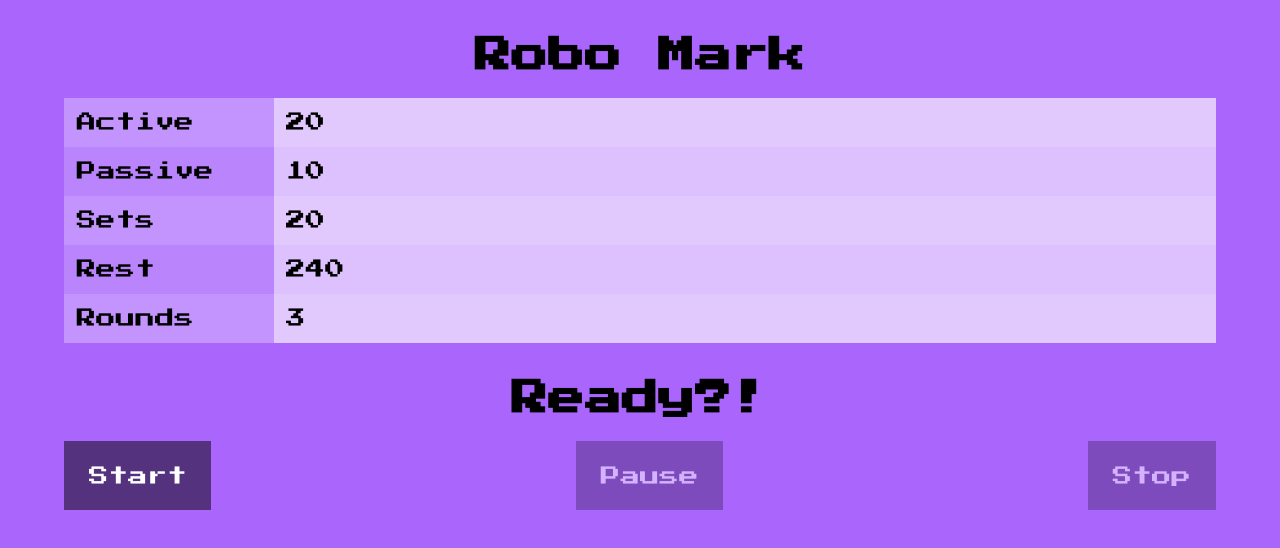
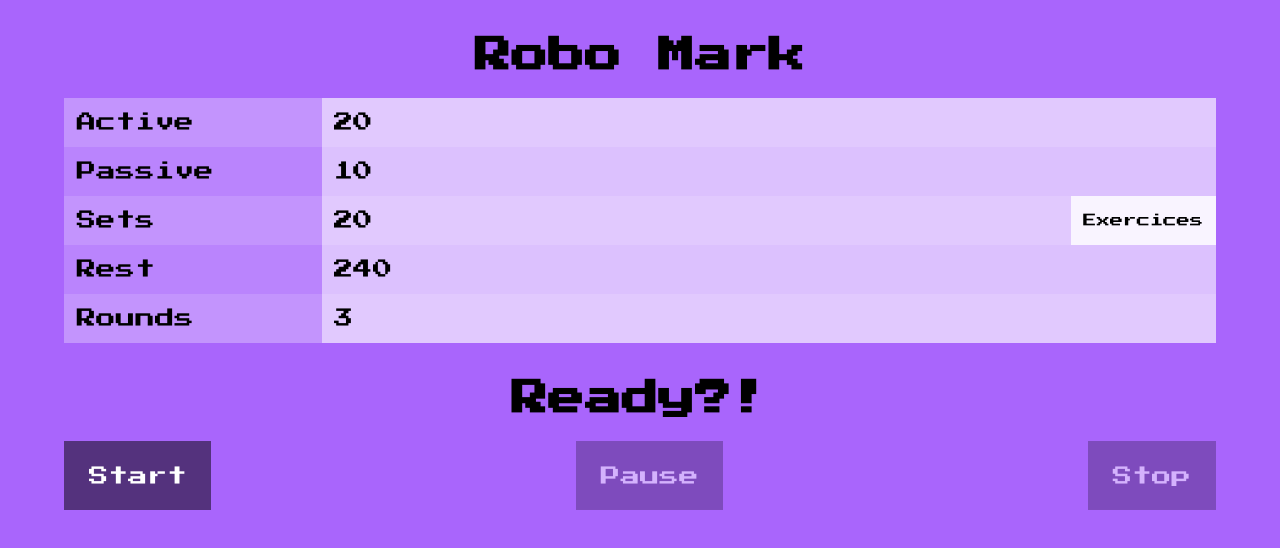
Before and after one commit to marlonbaeten/marlonbaeten.github.io, a React (Vite) app: page / in a window 1280 px wide. Shown: the top 548 px of the page. Built offline with nearby package versions, Linux system fonts and the light colour scheme; no server answers.

Commit message:
Added exercises

```diff
--- a/src/components/App.tsx
+++ b/src/components/App.tsx
@@ -37,6 +37,13 @@ const App = () => {
                 {action.mode === Mode.PASSIVE && 'Chill 😅'}
               </div>
             </div>
+            {action.exercise && (
+              <div className="row">
+                <div className="action">
+                  {action.exercise}
+                </div>
+              </div>
+            )}
             <div className="row">
               <div className="time">
                 <span className="label">Time</span>
--- a/src/components/Config.tsx
+++ b/src/components/Config.tsx
@@ -1,7 +1,9 @@
-import React from 'react';
+import React, { useState } from 'react';
 import { ActionType } from './useTimer';
 
 export default function Config({ state, dispatch }) {
+  const [showExercices, setShowExercices] = useState(state.exercises.length > 0);
+
   return (
     <div className="config">
       <div className="group">
@@ -45,7 +47,37 @@ export default function Config({ state, dispatch }) {
             })
           }}
         />
+        <button onClick={() => {
+          if (!showExercices) {
+            if (state.exercises.length === 0) {
+              dispatch({
+                type: ActionType.UPDATE,
+                exercises: Array.from(Array(state.sets)).map((e, index) => `Exercise ${index + 1}`),
+              });
+            }
+          }
+
+          setShowExercices(!showExercices);
+        }}>
+          Exercices
+        </button>
       </div>
+      {showExercices && (
+        <div className="group">
+          <textarea
+            rows={10}
+            value={state.exercises.join("\n")}
+            onChange={(e) => {
+              const exercises = e.target.value.trim().split("\n");
+              dispatch({
+                type: ActionType.UPDATE,
+                sets: exercises.length,
+                exercises,
+              })
+            }}
+          />
+        </div>
+      )}
       <div className="group">
         <label htmlFor="rest">Rest</label>
         <input
--- a/src/components/useTimer.ts
+++ b/src/components/useTimer.ts
@@ -44,6 +44,7 @@ export enum Mode {
 
 export interface Action {
   mode: Mode,
+  exercise?: string,
   duration: number,
   set: number,
   round: number
@@ -62,6 +63,7 @@ export interface AppState {
   totalTime: number,
   totalCountdown: number,
   actions: Action[],
+  exercises: string[],
 }
 
 function reducer(state, action) {
@@ -85,12 +87,14 @@ function reducer(state, action) {
           actions.push({
             mode: Mode.PASSIVE,
             duration: state.passive,
+            exercise: state.exercises[set - 1],
             set,
             round,
           });
           actions.push({
             mode: Mode.ACTIVE,
             duration: state.active,
+            exercise: state.exercises[set - 1],
             set,
             round,
           });
@@ -169,6 +173,7 @@ export default function useTimer(): { state: AppState, dispatch: Dispatch<object
     sets: state.sets,
     rest: state.rest,
     rounds: state.rounds,
+    exercises: state.exercises,
   };
   const persistString = JSON.stringify(persist);
 
--- a/src/style.scss
+++ b/src/style.scss
@@ -24,7 +24,7 @@ html, body, #root {
   padding: 0;
 }
 
-body, button, input {
+body, button, input, textarea {
   font-family: 'Press Start 2P', cursive;
 }
 
@@ -63,7 +63,6 @@ h2 {
 
   .group {
     display: flex;
-    padding-left: 0.5rem;
     background-color: rgba($shade, 0.2);
     background-blend-mode: multiply;
 
@@ -72,14 +71,15 @@ h2 {
     }
 
     label {
+      padding-left: 0.5rem;
       width: 10rem;
       font-size: 0.8rem;
       line-height: 2rem;
     }
 
     input {
+      flex: 1;
       display: block;
-      width: 100%;
       padding: 0 0.5rem;
       border: 0;
       font-size: 0.8rem;
@@ -93,6 +93,27 @@ h2 {
 
       &:focus {
         background-color: white;
+      }
+    }
+
+    textarea {
+      background: rgba($shade, 0.7);
+      margin: 0;
+      border: 0;
+      padding: 0.5rem;
+      width: 100%;
+      font-size: 0.7rem;
+      line-height: 1rem;
+    }
+
+    button {
+      background-color: rgba($shade, 0.9);
+      border: 0;
+      padding: 0.25rem 0.5rem;
+      cursor: pointer;
+
+      &:hover {
+        background-color: rgba($shade, 0.8);
       }
     }
   }
```
